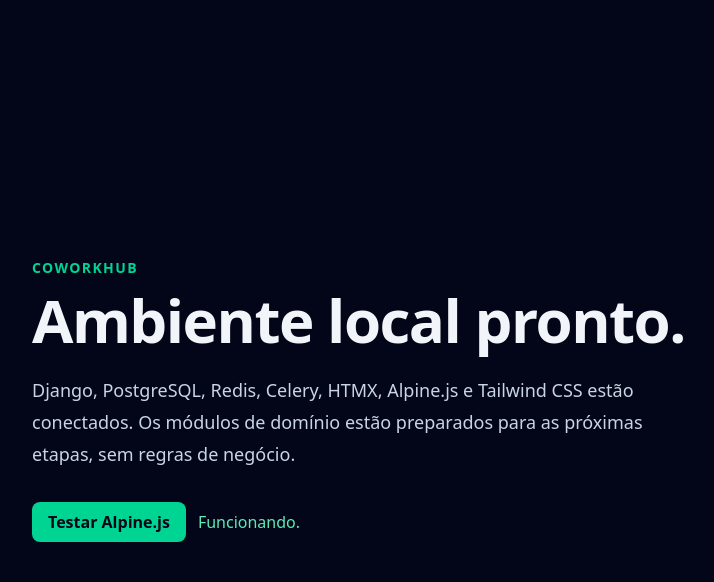
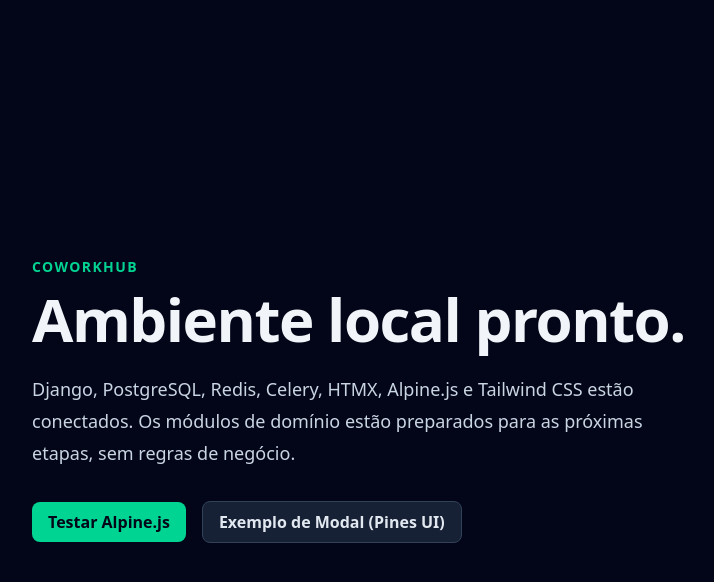
Before and after one commit to micaelsantiago/coworkhub, a Django app: page / in a window 1280 px wide. Shown: the top 582 px of the page, without its empty margins (248-962 px from the left). Run offline with Django 5.2, Linux system fonts and the light colour scheme; style sheets or scripts are compiled from the project's sources; parts of the project's set-up code (start-up, migrations or seed data) failed here and were passed over.

Commit message:
feat(frontend): integrar suporte a pines ui, plugins alpine e correcoes de layout

```diff
--- a/assets/css/input.css
+++ b/assets/css/input.css
@@ -2,3 +2,7 @@
 
 @source "../../templates";
 @source "../../apps";
+
+[x-cloak] {
+  display: none !important;
+}
--- a/assets/js/app.js
+++ b/assets/js/app.js
@@ -1,5 +1,10 @@
 import Alpine from "alpinejs";
+import collapse from "@alpinejs/collapse";
+import focus from "@alpinejs/focus";
 import htmx from "htmx.org";
+
+Alpine.plugin(collapse);
+Alpine.plugin(focus);
 
 window.Alpine = Alpine;
 window.htmx = htmx;
--- a/package.json
+++ b/package.json
@@ -10,6 +10,8 @@
     "watch:js": "esbuild ./assets/js/app.js --bundle --outfile=./static/js/app.js --watch"
   },
   "dependencies": {
+    "@alpinejs/collapse": "^3.17.4",
+    "@alpinejs/focus": "^3.17.4",
     "alpinejs": "^3.15.0",
     "htmx.org": "^2.0.8"
   },
@@ -18,5 +20,8 @@
     "concurrently": "^9.2.1",
     "esbuild": "^0.25.11",
     "tailwindcss": "4.3.0"
+  },
+  "optionalDependencies": {
+    "@parcel/watcher-linux-x64-glibc": "^2.6.0"
   }
 }
--- a/templates/base.html
+++ b/templates/base.html
@@ -5,8 +5,8 @@
     <meta charset="utf-8">
     <meta name="viewport" content="width=device-width, initial-scale=1">
     <title>{% block title %}Coworkhub{% endblock %}</title>
-    <link rel="stylesheet" href="{% static 'css/app.css' %}">
-    <script defer src="{% static 'js/app.js' %}"></script>
+    <link rel="stylesheet" href="{% static 'css/app.css' %}?v={% now 'U' %}">
+    <script defer src="{% static 'js/app.js' %}?v={% now 'U' %}"></script>
   </head>
   <body class="min-h-screen bg-slate-950 text-slate-100">
     {% block content %}{% endblock %}
--- a/templates/home.html
+++ b/templates/home.html
@@ -11,15 +11,100 @@
         Django, PostgreSQL, Redis, Celery, HTMX, Alpine.js e Tailwind CSS estão conectados.
         Os módulos de domínio estão preparados para as próximas etapas, sem regras de negócio.
       </p>
-      <div class="mt-8 flex gap-3" x-data="{ checked: false }">
+      <div class="mt-8 flex flex-wrap items-center gap-4" x-data="{ checked: false, modalOpen: false }">
         <button
-          class="rounded-lg bg-emerald-400 px-4 py-2 font-semibold text-slate-950 hover:bg-emerald-300"
+          class="rounded-lg bg-emerald-400 px-4 py-2 font-semibold text-slate-950 transition hover:bg-emerald-300"
           type="button"
           @click="checked = !checked"
         >
           Testar Alpine.js
         </button>
         <span class="self-center text-emerald-300" x-show="checked" x-cloak>Funcionando.</span>
+
+        <!-- Pines UI: Modal de Exemplo -->
+        <div @keydown.escape.window="modalOpen = false" class="relative z-50">
+          <button
+            @click="modalOpen = true"
+            type="button"
+            class="rounded-lg border border-slate-700 bg-slate-800/80 px-4 py-2 font-semibold text-slate-200 transition hover:bg-slate-700 hover:text-white"
+          >
+            Exemplo de Modal (Pines UI)
+          </button>
+
+          <template x-teleport="body">
+            <div
+              x-show="modalOpen"
+              class="fixed top-0 left-0 z-50 flex items-center justify-center w-screen h-screen p-4"
+              x-cloak
+            >
+              <!-- Backdrop -->
+              <div
+                x-show="modalOpen"
+                x-transition:enter="ease-out duration-300"
+                x-transition:enter-start="opacity-0"
+                x-transition:enter-end="opacity-100"
+                x-transition:leave="ease-in duration-200"
+                x-transition:leave-start="opacity-100"
+                x-transition:leave-end="opacity-0"
+                @click="modalOpen = false"
+                class="absolute inset-0 w-full h-full bg-slate-950/80 backdrop-blur-xs"
+              ></div>
+
+              <!-- Dialog panel com Focus Trap (@alpinejs/focus) -->
+              <div
+                x-show="modalOpen"
+                x-trap.inert.noscroll="modalOpen"
+                x-transition:enter="ease-out duration-300"
+                x-transition:enter-start="opacity-0 translate-y-4 sm:translate-y-0 sm:scale-95"
+                x-transition:enter-end="opacity-100 translate-y-0 sm:scale-100"
+                x-transition:leave="ease-in duration-200"
+                x-transition:leave-start="opacity-100 translate-y-0 sm:scale-100"
+                x-transition:leave-end="opacity-0 translate-y-4 sm:translate-y-0 sm:scale-95"
+                class="relative w-full max-w-lg rounded-xl border border-slate-800 bg-slate-900 p-6 shadow-2xl"
+              >
+                <div class="flex items-start justify-between pb-3">
+                  <h3 class="text-lg font-semibold text-slate-100">Pines UI + Alpine Integrado</h3>
+                  <button
+                    @click="modalOpen = false"
+                    type="button"
+                    class="rounded-md p-1 text-slate-400 hover:bg-slate-800 hover:text-slate-200"
+                  >
+                    <svg class="h-5 w-5" fill="none" viewBox="0 0 24 24" stroke="currentColor">
+                      <path stroke-linecap="round" stroke-linejoin="round" stroke-width="2" d="M6 18L18 6M6 6l12 12" />
+                    </svg>
+                  </button>
+                </div>
+                <div class="space-y-3 py-2 text-sm text-slate-300">
+                  <p>
+                    Os plugins <code class="rounded bg-slate-800 px-1.5 py-0.5 text-emerald-300">@alpinejs/focus</code>
+                    e <code class="rounded bg-slate-800 px-1.5 py-0.5 text-emerald-300">@alpinejs/collapse</code>
+                    estão prontos para uso com os componentes do Pines UI.
+                  </p>
+                  <p>
+                    Com <code class="rounded bg-slate-800 px-1.5 py-0.5 text-slate-200">x-teleport</code>,
+                    o modal é renderizado direto no body, sem conflito com containers ou rotas do HTMX.
+                  </p>
+                </div>
+                <div class="mt-6 flex justify-end gap-3">
+                  <button
+                    @click="modalOpen = false"
+                    type="button"
+                    class="rounded-lg border border-slate-700 px-4 py-2 text-sm font-semibold text-slate-300 hover:bg-slate-800"
+                  >
+                    Fechar (Esc)
+                  </button>
+                  <button
+                    @click="modalOpen = false"
+                    type="button"
+                    class="rounded-lg bg-emerald-400 px-4 py-2 text-sm font-semibold text-slate-950 hover:bg-emerald-300"
+                  >
+                    Confirmar
+                  </button>
+                </div>
+              </div>
+            </div>
+          </template>
+        </div>
       </div>
     </section>
   </main>
```
Also changed, not shown: package-lock.json.
